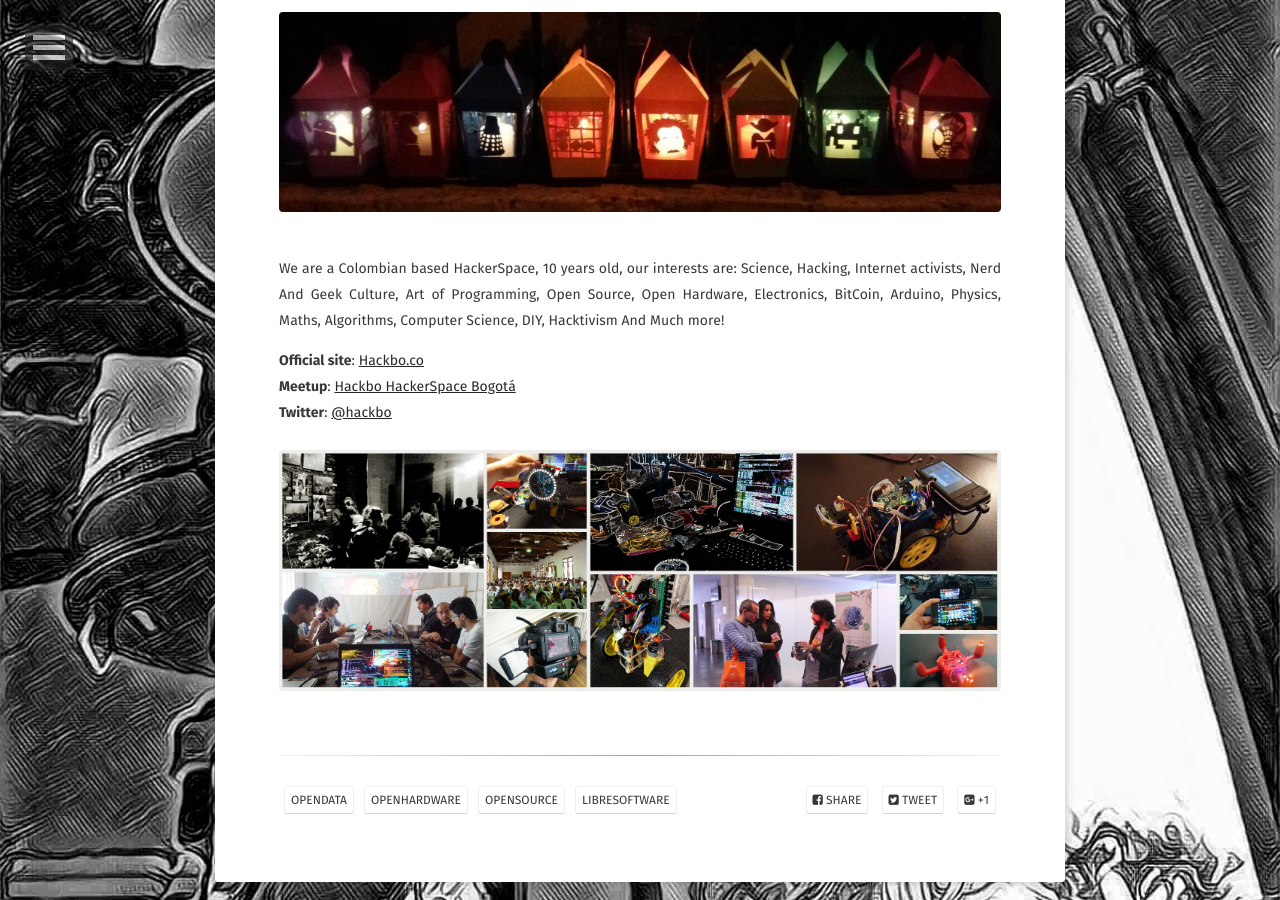
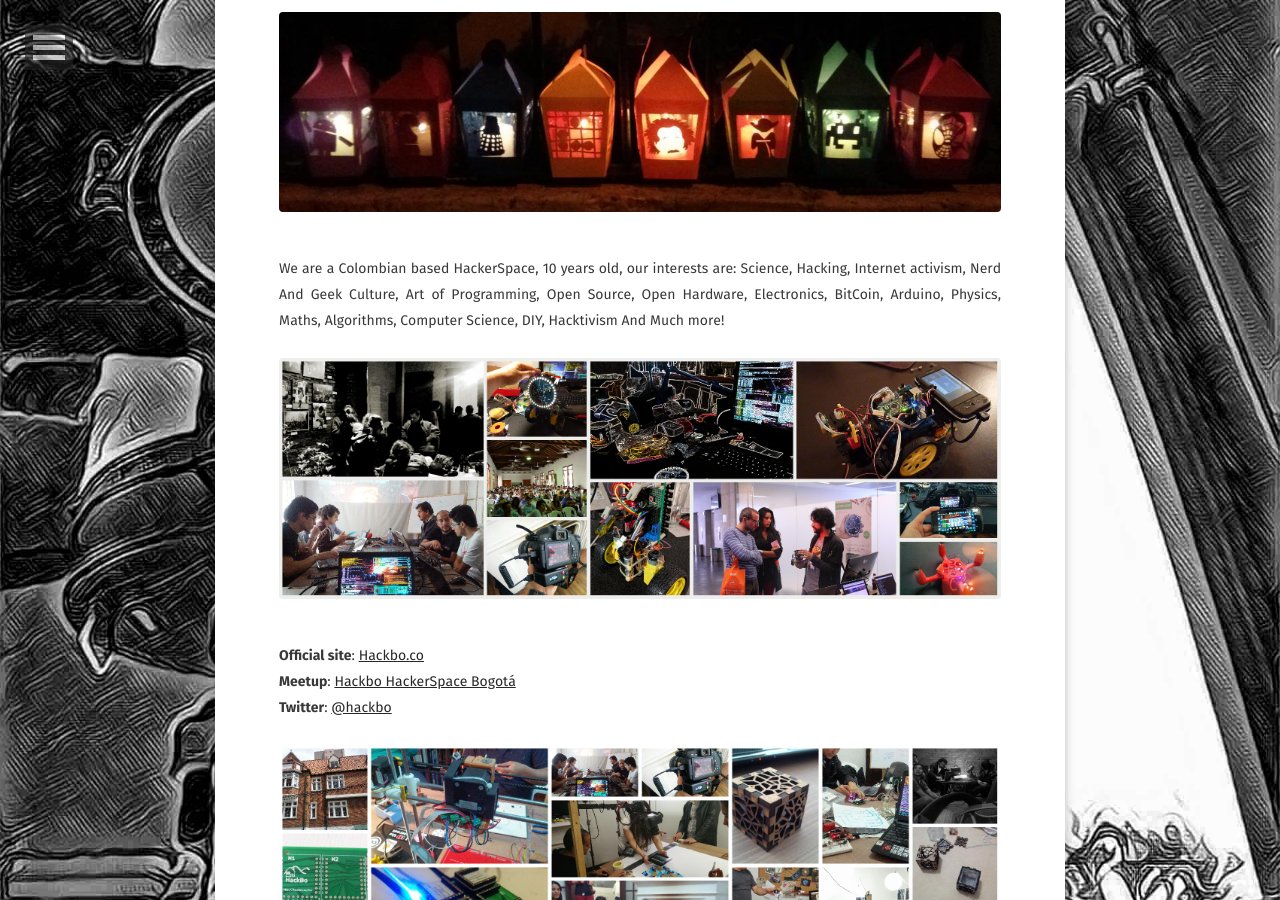
Before and after one commit to hpsaturn/hpsaturn.github.io, a Jekyll site: the page built from _posts/2008-06-30-hackbo.md, in a window 1280 px wide and 900 px high, scrolled down 368 px. Built offline with Jekyll 4.4.1, drawn with Linux system fonts in a browser that asks for light colours; some web fonts are replaced.

Commit message:
fixed some typo errors and image order

```diff
--- a/_posts/2008-06-30-hackbo.md
+++ b/_posts/2008-06-30-hackbo.md
@@ -19,13 +19,18 @@ comments: false
 {% endcapture %}
 {% include gallery images=images caption="" cols=1 %}
 
-We are a Colombian based HackerSpace, 10 years old, our interests are: Science, Hacking, Internet activists, Nerd And Geek Culture, Art of Programming, Open Source, Open Hardware, Electronics, BitCoin, Arduino, Physics, Maths, Algorithms, Computer Science, DIY, Hacktivism And Much more!
+We are a Colombian based HackerSpace, 10 years old, our interests are: Science, Hacking, Internet activism, Nerd And Geek Culture, Art of Programming, Open Source, Open Hardware, Electronics, BitCoin, Arduino, Physics, Maths, Algorithms, Computer Science, DIY, Hacktivism And Much more!
+
+{% capture images %}
+  {{ site.url }}/assets/img/hackbo_photos.jpg
+{% endcapture %}
+{% include gallery images=images caption="" cols=1 %}
 
 **Official site**: [Hackbo.co](http://hackbo.co/)
 **Meetup**: [Hackbo HackerSpace Bogotá](https://www.meetup.com/hackbo/)
 **Twitter**: [@hackbo](https://twitter.com/hackbo)
 
 {% capture images %}
-  {{ site.url }}/assets/img/hackbo_photos.jpg
+  {{ site.url }}/assets/img/collage_hackbo.jpg
 {% endcapture %}
 {% include gallery images=images caption="" cols=1 %}
```
